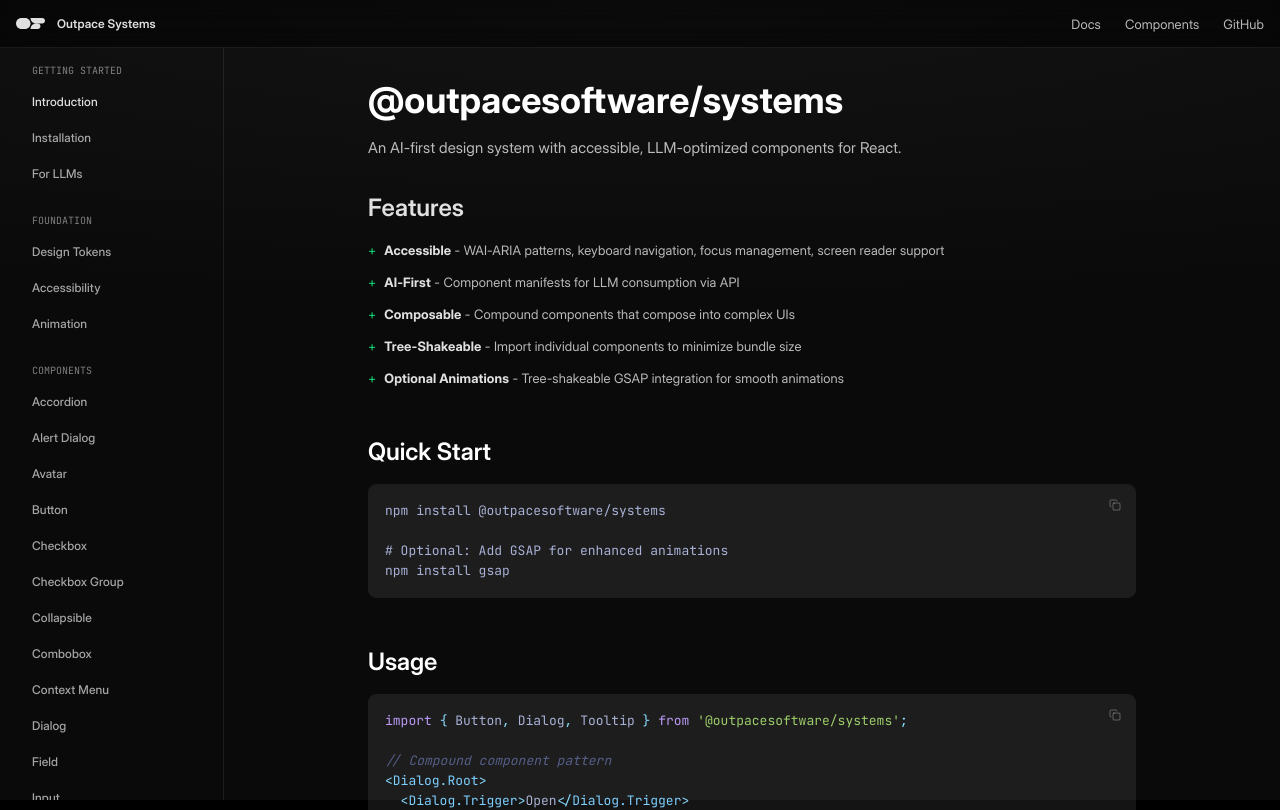
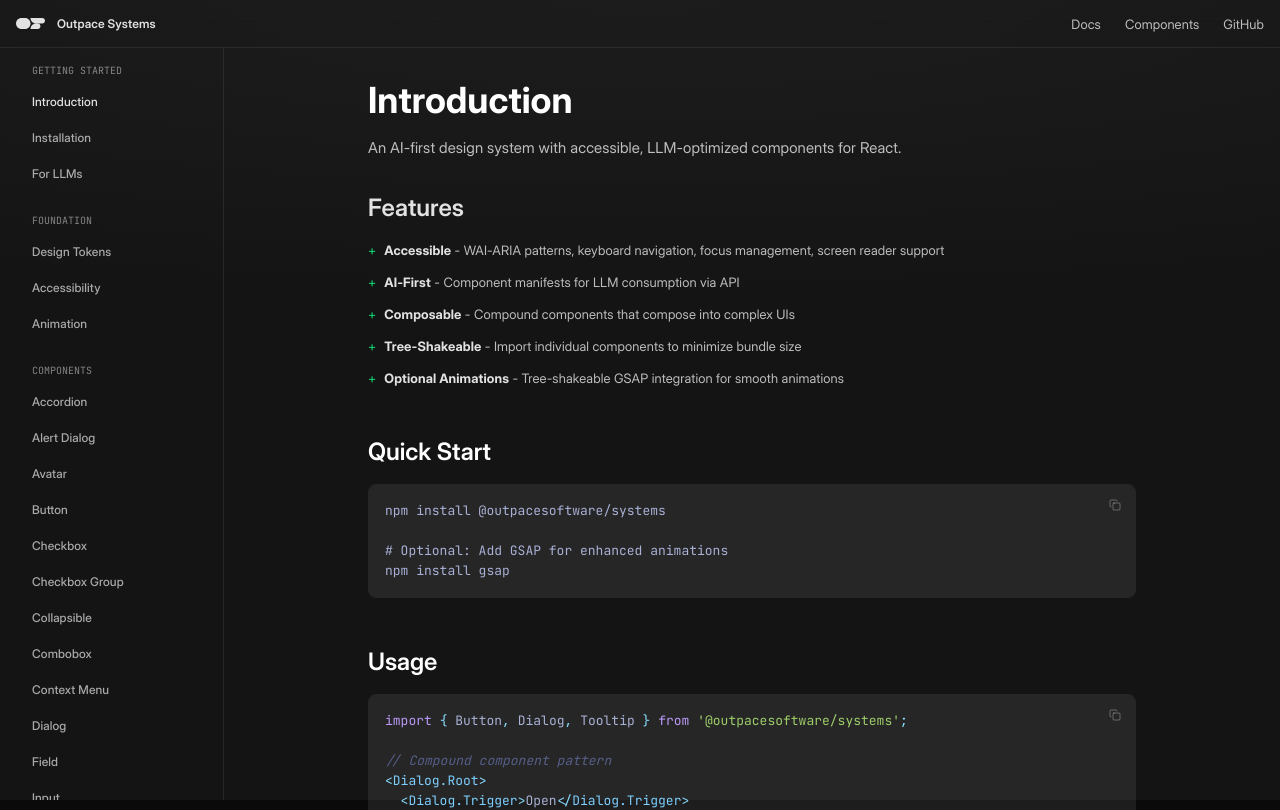
Before and after one commit to outpacesoftware/systems, a Next.js app: page /docs in a window 1280 px wide. Shown: the top 810 px of the page. Built offline with nearby package versions, Linux system fonts and the light colour scheme.

Commit message:
style: remove background fills from layout/header, rename title to Introduction

```diff
--- a/app/docs/layout.tsx
+++ b/app/docs/layout.tsx
@@ -11,7 +11,7 @@ export default function DocsLayout({
 	const [mobileMenuOpen, setMobileMenuOpen] = useState(false);
 
 	return (
-		<div className="min-h-screen bg-black text-white bg-gradient-fixed">
+		<div className="min-h-screen text-white bg-gradient-fixed">
 			<Header
 				mobileMenuOpen={mobileMenuOpen}
 				onMobileMenuToggle={() => setMobileMenuOpen(!mobileMenuOpen)}
--- a/app/docs/page.tsx
+++ b/app/docs/page.tsx
@@ -3,9 +3,7 @@ import { CodeBlock } from "@/components/docs";
 export default function DocsPage() {
 	return (
 		<div className="max-w-3xl">
-			<h1 className="text-4xl font-bold text-white mb-4">
-				@outpacesoftware/systems
-			</h1>
+			<h1 className="text-4xl font-bold text-white mb-4">Introduction</h1>
 			<p className="text-[15px] leading-6 text-white/72 mb-8 tracking-[0.12px]">
 				An AI-first design system with accessible, LLM-optimized components for
 				React.
--- a/components/docs/Header.tsx
+++ b/components/docs/Header.tsx
@@ -70,7 +70,7 @@ interface HeaderProps {
 
 export function Header({ mobileMenuOpen, onMobileMenuToggle }: HeaderProps) {
 	return (
-		<header className="h-12 border-b border-white/8 sticky top-0 bg-black/80 backdrop-blur-md z-50">
+		<header className="h-12 border-b border-white/8 sticky top-0 backdrop-blur-md z-50">
 			<div className="h-full flex items-center justify-between px-4">
 				<div className="flex items-center gap-3">
 					<button
```
